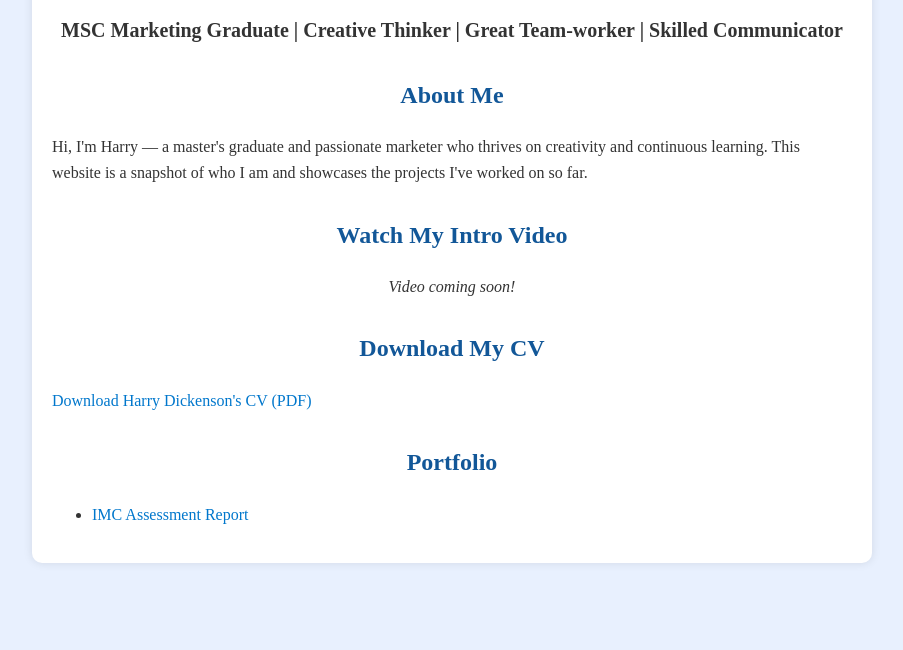
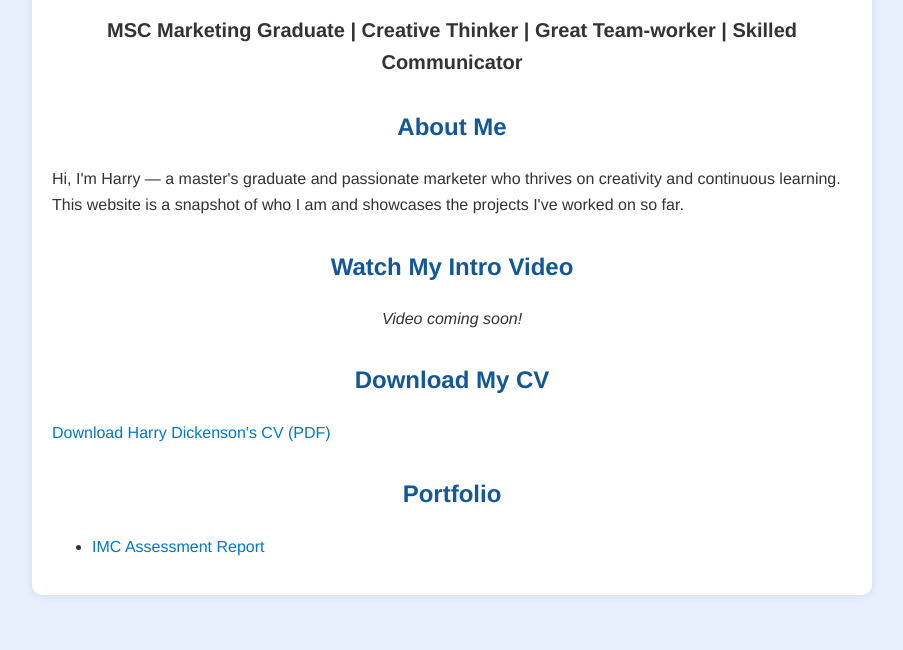
Before and after one commit to HarryDickenson/harrydickenson.github.io, a plain HTML site: page index.html in a window 1280 px wide. Shown: the part 150-800 px from the top of the page, without its empty margins (188-1091 px from the left). Drawn offline with Linux system fonts and the light colour scheme.

Commit message:
Update index.html

```diff
--- a/index.html
+++ b/index.html
@@ -8,7 +8,7 @@
   <title>Harry Lucas Dickenson - Portfolio</title>
   <style>
     body {
-      font-family: Times New Roman, serif;
+      font-family: Helvetica, serif;
       margin: 0;
       padding: 0;
       background-color: #e8f0fe;
```
